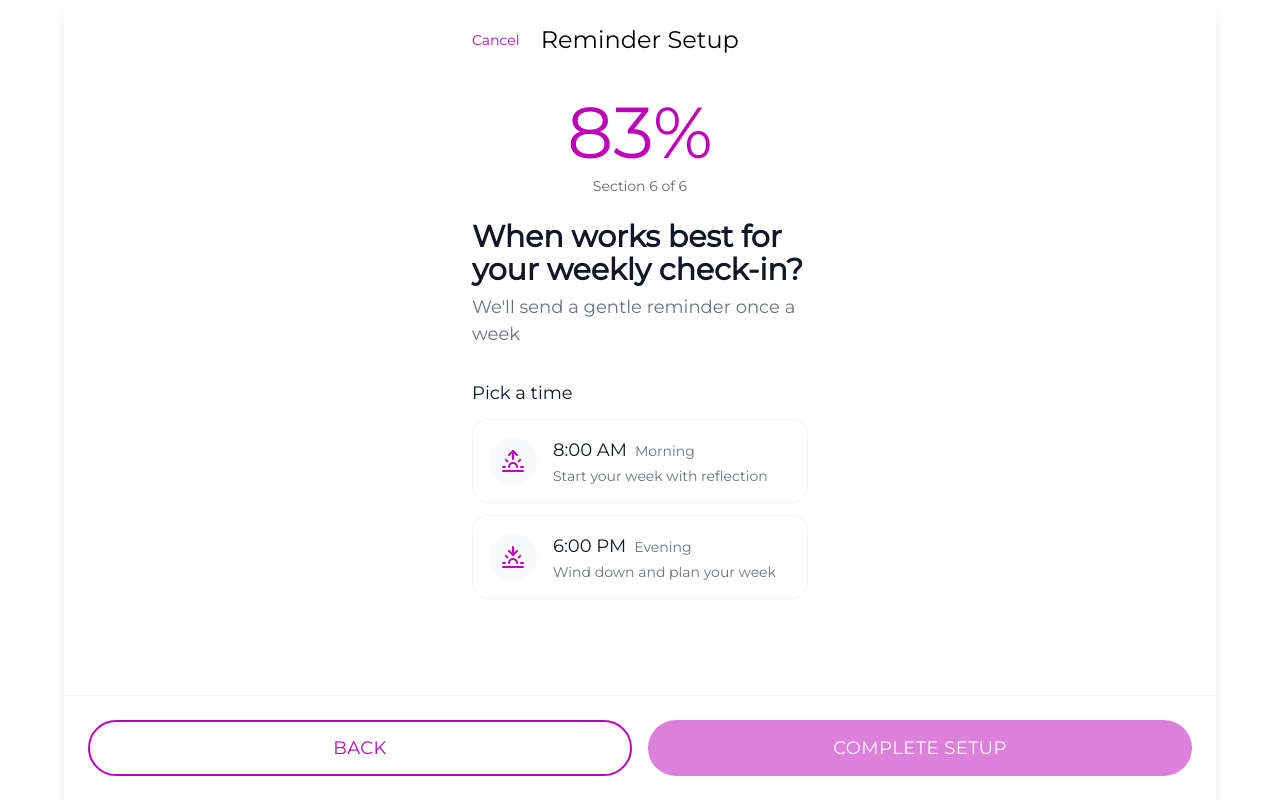
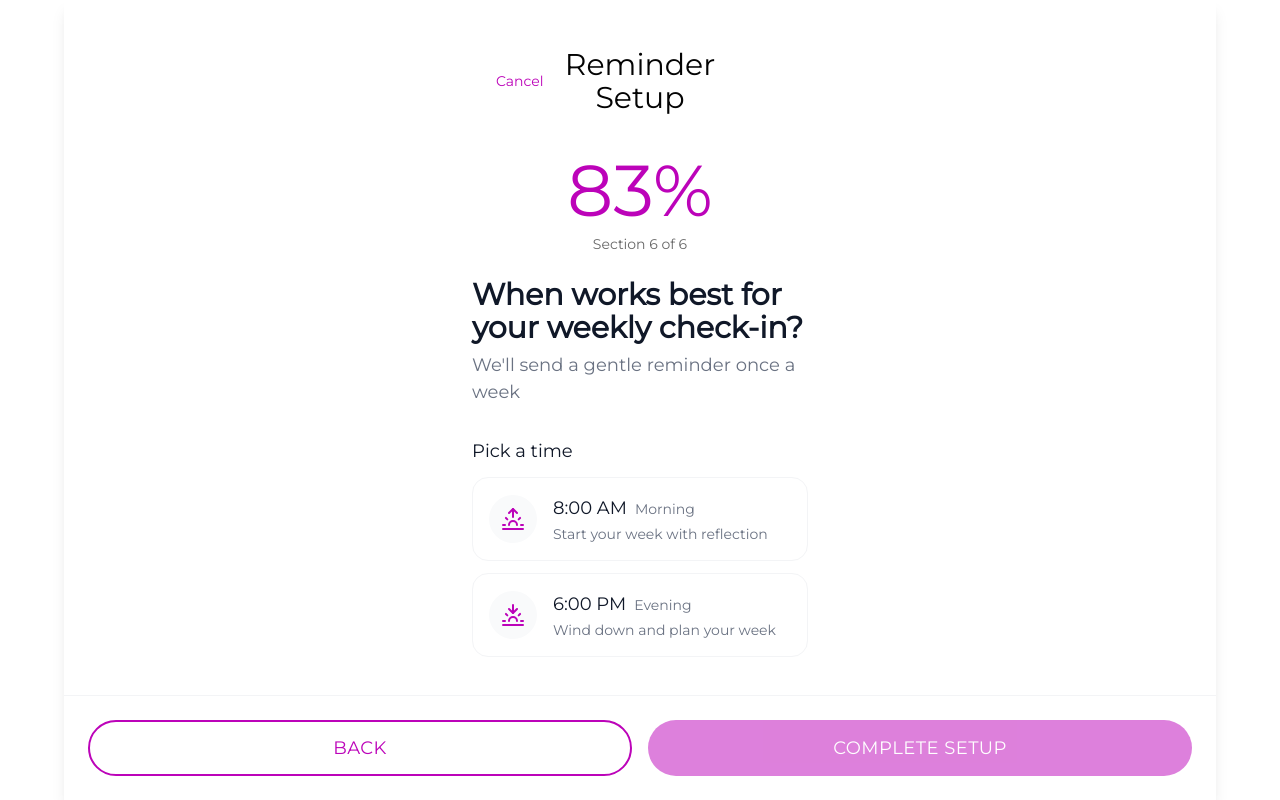
Before and after one commit to Scottish-Tech-Army/BulildU, a Next.js app: page /onboarding/reminder in a window 1280 px wide. Built offline with nearby package versions, Linux system fonts and the light colour scheme.

Commit message:
refactor: create WizardHeader component for consistent Cancel + title layout
- Extract reusable WizardHeader component with Cancel left-aligned, title centered
- Apply WizardHeader to onboarding baseline, reminder, and goal creation
- Ensures consistent styling across all wizard flows

```diff
--- a/src/app/goals/new/page.tsx
+++ b/src/app/goals/new/page.tsx
@@ -9,6 +9,7 @@ import { MilestoneInput } from "@/components/ui/MilestoneInput";
 import { MilestoneItem } from "@/components/ui/MilestoneItem";
 import { RatingScale } from "@/components/ui/RatingScale";
 import { StepHeader } from "@/components/ui/StepHeader";
+import { WizardHeader } from "@/components/ui/WizardHeader";
 import { GoalCategory, createGoal, generateId } from "@/lib/storage";
 import { Lightbulb, Heart, Target, Ruler, BarChart3, Calendar, Pencil, Briefcase, DollarSign, Home, Sprout, HeartPulse } from "lucide-react";
 
@@ -151,17 +152,7 @@ export default function NewGoalPage() {
   return (
     <FullScreenLayout bgClass="bg-white">
       <div className="flex-1 overflow-y-auto">
-        {/* Header with Cancel and centered title */}
-        <div className="px-6 pt-6 pb-2 flex items-center">
-          <button
-            onClick={() => router.back()}
-            className="text-brand-primary text-sm"
-          >
-            Cancel
-          </button>
-          <span className="flex-1 text-center text-3xl text-[var(--color-charcoal)]">Create Goal</span>
-          <div className="w-14" />
-        </div>
+        <WizardHeader title="Create Goal" onCancel={() => router.back()} />
 
         <div className="max-w-sm lg:max-w-2xl mx-auto px-6 pb-6">
 
--- a/src/app/onboarding/baseline/page.tsx
+++ b/src/app/onboarding/baseline/page.tsx
@@ -9,6 +9,7 @@ import {
   ChoiceChips,
 } from "@/components";
 import { ProgressDisplay } from "@/components/ui/ProgressDisplay";
+import { WizardHeader } from "@/components/ui/WizardHeader";
 import {
   saveBaselineResponse,
   completeBaseline,
@@ -122,19 +123,7 @@ export default function BaselinePage() {
     <FullScreenLayout bgClass="bg-white">
       <div className="flex-1 overflow-y-auto">
         <div className="max-w-sm mx-auto px-6 py-6">
-          {/* Header with Cancel */}
-          <div className="flex items-center mb-4">
-            <button
-              onClick={handleCancel}
-              className="text-brand-primary text-sm"
-            >
-              Cancel
-            </button>
-            <span className="flex-1 text-center text-2xl text-[var(--color-charcoal)]">
-              Baseline Quiz
-            </span>
-            <div className="w-12" />
-          </div>
+          <WizardHeader title="Baseline Quiz" onCancel={handleCancel} />
 
           {/* Large animated progress percentage */}
           <ProgressDisplay
--- a/src/app/onboarding/reminder/page.tsx
+++ b/src/app/onboarding/reminder/page.tsx
@@ -4,6 +4,7 @@ import { useState } from "react";
 import { useRouter } from "next/navigation";
 import { FullScreenLayout, PrimaryButton, CelebrationScreen } from "@/components";
 import { ProgressDisplay } from "@/components/ui/ProgressDisplay";
+import { WizardHeader } from "@/components/ui/WizardHeader";
 import { TimeOption } from "@/components/ui/TimeOption";
 import { completeOnboarding, saveOnboardingState } from "@/lib/storage";
 import { Sunrise, Sunset } from "lucide-react";
@@ -59,19 +60,7 @@ export default function ReminderPage() {
     <FullScreenLayout bgClass="bg-white">
       <div className="flex-1 overflow-y-auto">
         <div className="max-w-sm mx-auto px-6 py-6">
-          {/* Header with Cancel */}
-          <div className="flex items-center mb-4">
-            <button
-              onClick={() => router.push("/onboarding/welcome")}
-              className="text-brand-primary text-sm"
-            >
-              Cancel
-            </button>
-            <span className="flex-1 text-center text-2xl text-[var(--color-charcoal)]">
-              Reminder Setup
-            </span>
-            <div className="w-12" />
-          </div>
+          <WizardHeader title="Reminder Setup" onCancel={() => router.push("/onboarding/welcome")} />
 
           {/* Large animated progress percentage - 5/6 complete */}
           <ProgressDisplay
--- /dev/null
+++ b/src/components/ui/WizardHeader.tsx
@@ -0,0 +1,27 @@
+"use client";
+
+interface WizardHeaderProps {
+  title: string;
+  onCancel: () => void;
+}
+
+/**
+ * Reusable header for wizard flows.
+ * Cancel button left-aligned, title centered.
+ */
+export function WizardHeader({ title, onCancel }: WizardHeaderProps) {
+  return (
+    <div className="flex items-center px-6 pt-6 pb-4">
+      <button
+        onClick={onCancel}
+        className="text-brand-primary text-sm w-16 text-left"
+      >
+        Cancel
+      </button>
+      <h1 className="flex-1 text-center text-2xl text-[var(--color-charcoal)]">
+        {title}
+      </h1>
+      <div className="w-16" />
+    </div>
+  );
+}
```
